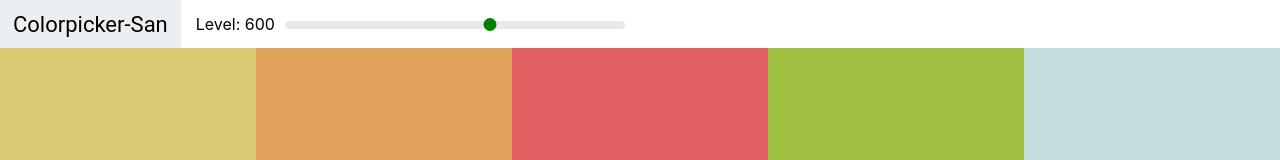
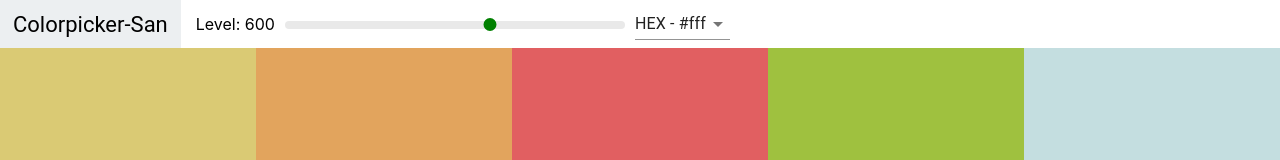
Before and after one commit to khatrisaugat/Color-app, a React (Create React App) app: page / in a window 1280 px wide. Shown: the top 160 px of the page. Built offline with nearby package versions, Linux system fonts and the light colour scheme.

Commit message:
using material ui

```diff
--- a/package.json
+++ b/package.json
@@ -3,6 +3,7 @@
   "version": "0.1.0",
   "private": true,
   "dependencies": {
+    "@material-ui/core": "^4.11.0",
     "@testing-library/jest-dom": "^4.2.4",
     "@testing-library/react": "^9.5.0",
     "@testing-library/user-event": "^7.2.1",
--- a/src/Navbar.js
+++ b/src/Navbar.js
@@ -1,11 +1,24 @@
 import React, { Component } from 'react';
+import Select from "@material-ui/core/Select";
+import MenuItem from "@material-ui/core/MenuItem";
+
 import Slider from "rc-slider";
 import "rc-slider/assets/index.css";
 import "./Navbar.css";
 
 export default class Navbar extends Component {
+    constructor(props) {
+        super(props);
+        this.state = { format: "hex" };
+        this.handleChange = this.handleChange.bind(this);
+    }
+    handleChange(e) {
+        this.setState({ format: e.target.value });
+        this.props.handleChange(e.target.value);
+    }
     render() {
         const { level, changeLevel } = this.props;
+        const { format } = this.state;
         return (
             <header className="Navbar">
                 <div className="logo">
@@ -17,7 +30,13 @@ export default class Navbar extends Component {
                         <Slider defaultValue={level} min={100} max={900} step={100} onChange={changeLevel} />
                     </div>
                 </div>
-
+                <div className="select-container">
+                    <Select value={format} onChange={this.handleChange}>
+                        <MenuItem value="hex">HEX - #fff</MenuItem>
+                        <MenuItem value="rgb">RGB - rgb(255,255,255)</MenuItem>
+                        <MenuItem value="rgba">RGBA - rgba(255,255,255,1.0)</MenuItem>
+                    </Select>
+                </div>
 
             </header>
         )
--- a/src/Palette.js
+++ b/src/Palette.js
@@ -7,25 +7,29 @@ import './Palette.css';
 export default class Palette extends Component {
     constructor(props) {
         super(props);
-        this.state = { level: 600 };
+        this.state = { level: 600, format: "hex" };
         this.changeLevel = this.changeLevel.bind(this);
+        this.changeFormat = this.changeFormat.bind(this);
     }
     changeLevel(level) {
         this.setState({ level });
 
         // console.log(level);
     }
+    changeFormat(value) {
+        this.setState({ format: value });
+    }
     render() {
-        const { level } = this.state;
+        const { level, format } = this.state;
         const colorBoxes = this.props.palette.colors[level].map(color => (
-            <ColorBox background={color.hex} name={color.name} />
+            <ColorBox background={color[format]} name={color.name} />
         ));
         return (
             <div className="Palette">
 
                 {/* <h1>Palette</h1> */}
                 {/* Navbar */}
-                <Navbar level={level} changeLevel={this.changeLevel} />
+                <Navbar level={level} changeLevel={this.changeLevel} handleChange={this.changeFormat} />
                 <div className="Palette-colors">
                     {/* bunch of color boxes */}
                     {colorBoxes}
```
Also changed, not shown: 1 other file (tests, documents, lock files or other folders).
